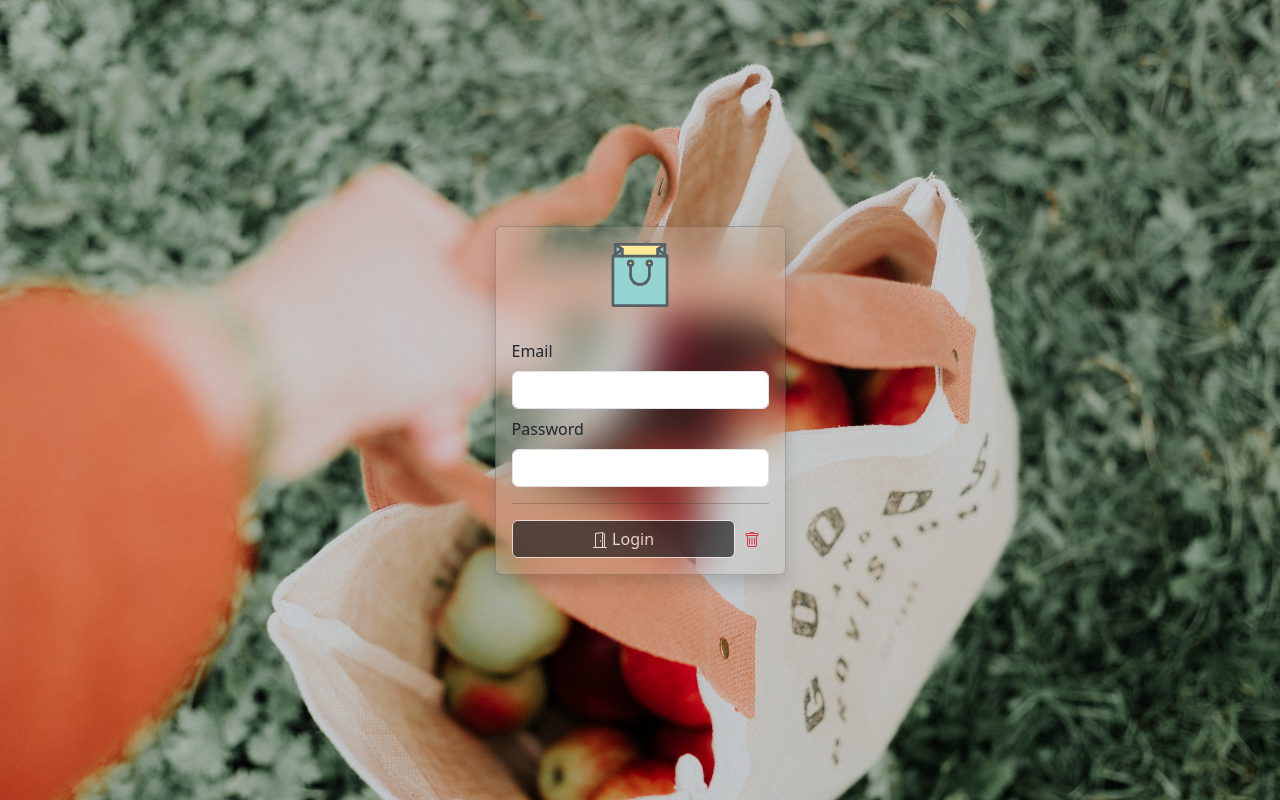
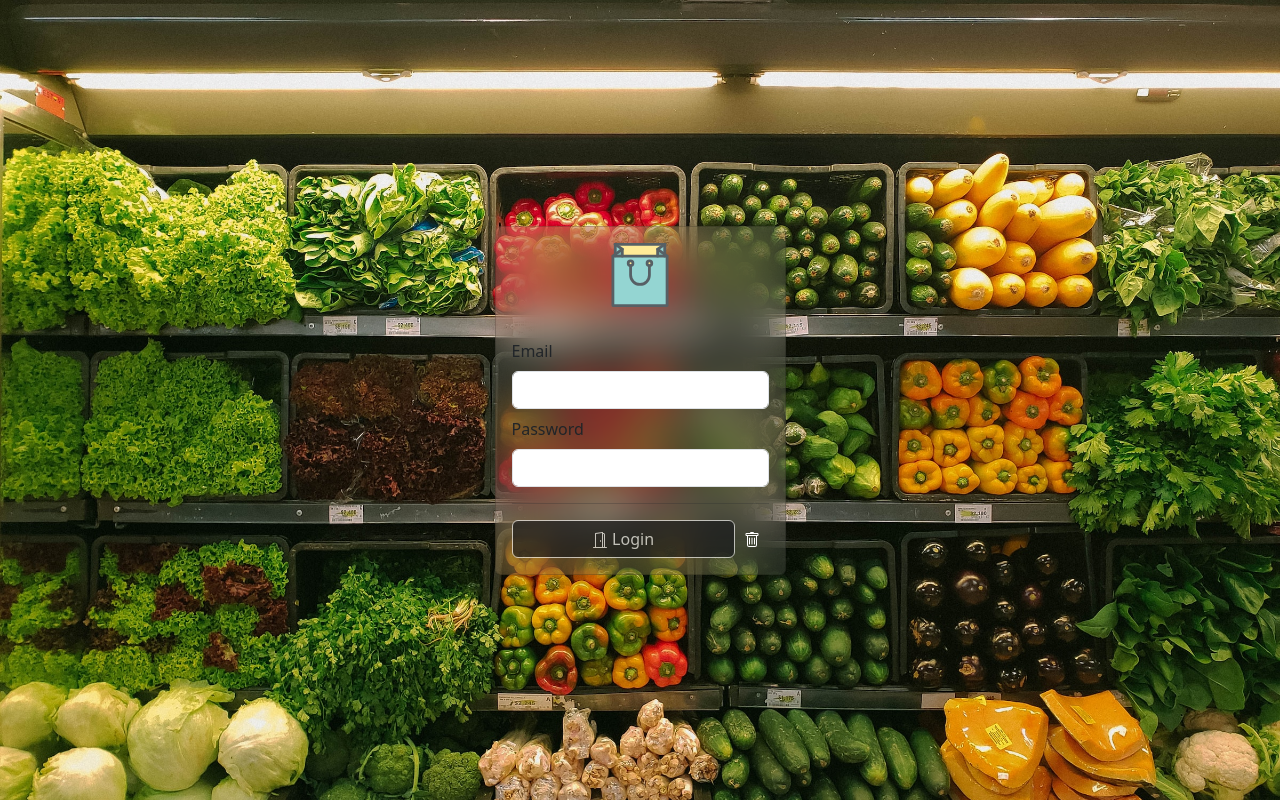
Before and after one commit to jortiz3109/markt-web, a Vue app: page /login in a window 1280 px wide. Built offline with nearby package versions, Linux system fonts and the light colour scheme; a small style sheet from the web is missing; what vue-toast-notification would draw is missing.

Commit message:
feat: Changed login background

```diff
--- a/src/components/auth/Login.vue
+++ b/src/components/auth/Login.vue
@@ -57,7 +57,7 @@
             @click="login">
             <DoorOpenIcon /> Login
         </button>
-        <button class="btn btn-sm text-danger" type="button" @click="reset">
+        <button class="btn btn-sm text-white" type="button" @click="reset">
             <TrashIcon />
         </button>
     </div>
```
Also changed, not shown: public/login-background.jpg.
